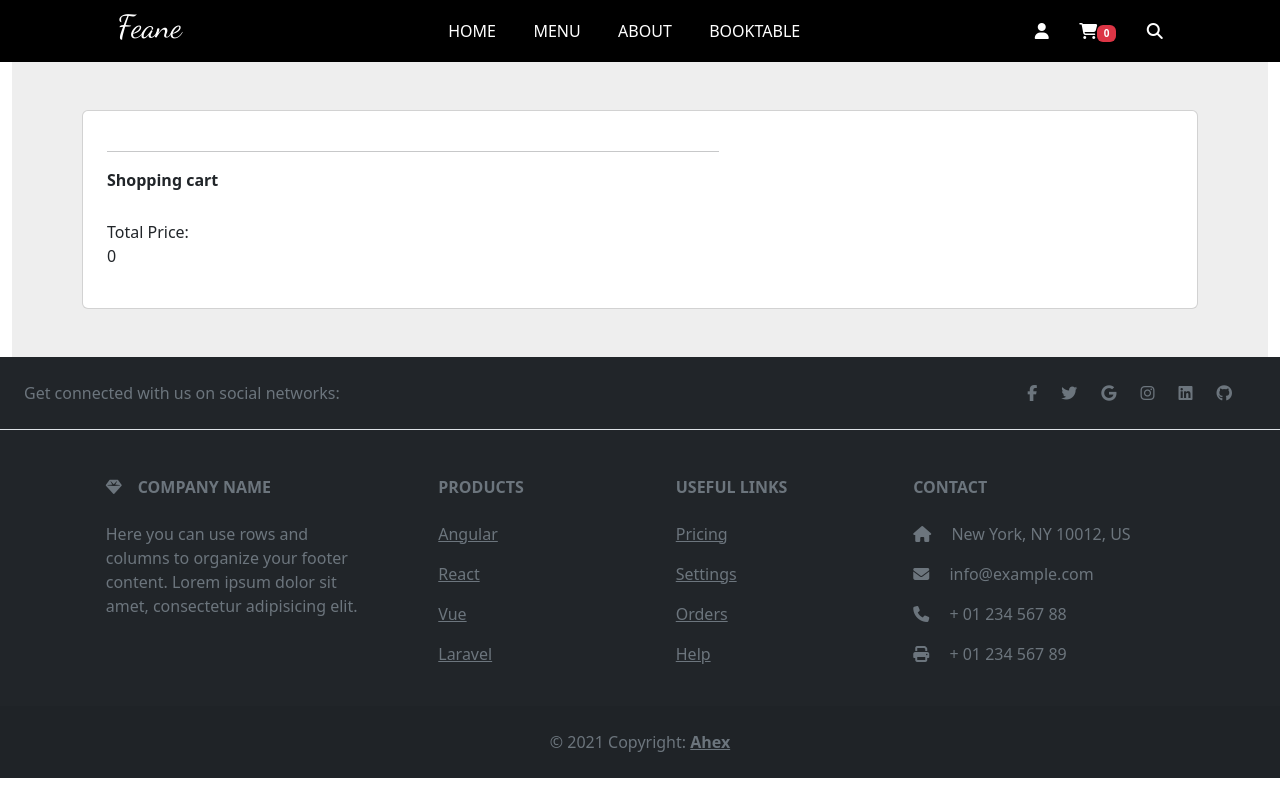
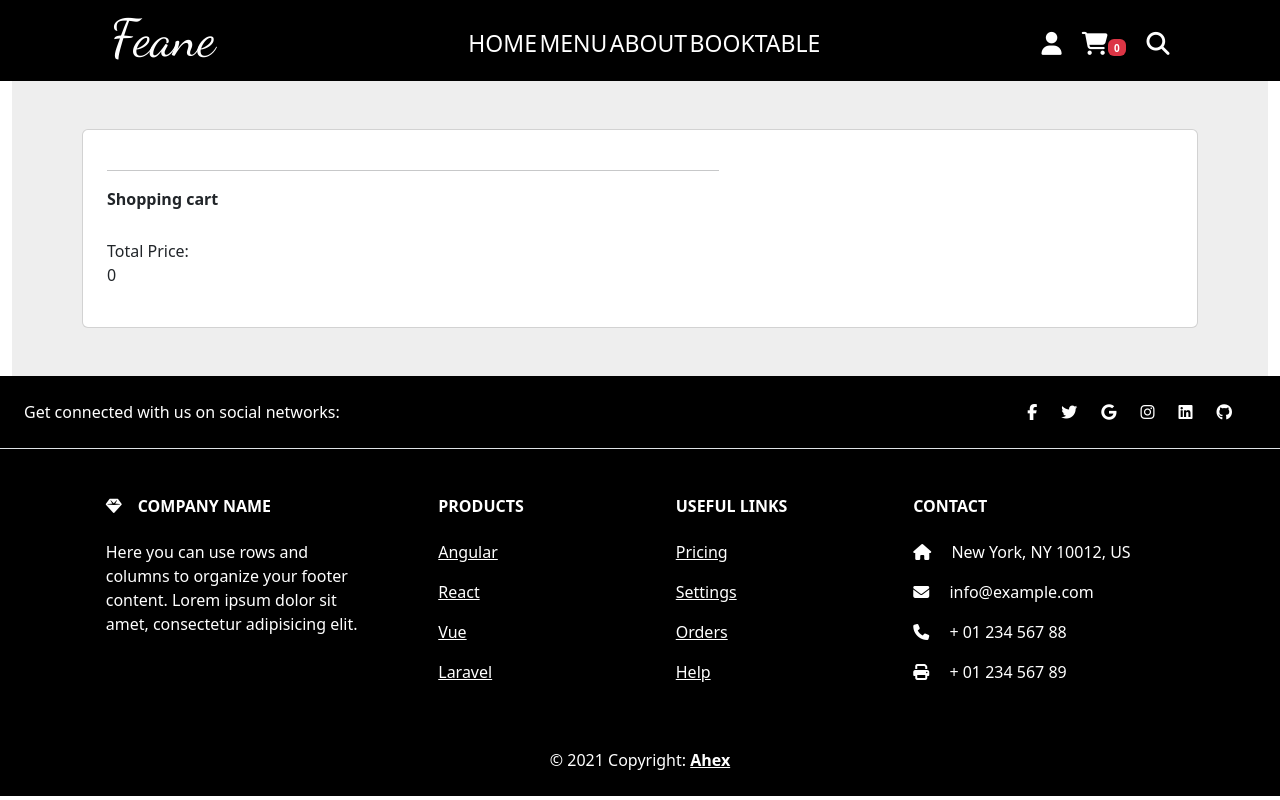
Before and after one commit to ahexamit/FeaneRestaurant, an Angular app: page /cart in a window 1280 px wide. Built offline with nearby package versions, Linux system fonts and the light colour scheme.

Commit message:
cartpage

```diff
--- a/src/app/cart/cart.component.html
+++ b/src/app/cart/cart.component.html
@@ -35,7 +35,7 @@
                           </div>
                           <div class="d-flex flex-row align-items-center">
                             <div style="width: 50px">
-                              <h5 class="fw-normal mb-0">1</h5>
+                              <h5 class="fw-normal mb-0">{{item.quantity}}</h5>
                             </div>
                             <div style="width: 80px">
                               <h5 class="mb-0">{{ item.price }}</h5>
--- a/src/app/cart/cart.component.ts
+++ b/src/app/cart/cart.component.ts
@@ -16,6 +16,7 @@ export class CartComponent implements OnInit {
   ngOnInit() {
     this.cartservice.getProducts().subscribe((res) => {
       this.product = res;
+
       this.grandTotal = this.cartservice.getTotalPrice();
     });
   }
--- a/src/app/footer/footer.component.css
+++ b/src/app/footer/footer.component.css
@@ -0,0 +1,4 @@
+.footer{
+    background-color: black;
+    color: white;
+}
--- a/src/app/footer/footer.component.html
+++ b/src/app/footer/footer.component.html
@@ -1,34 +1,34 @@
 <div class="conatiner">
   <!-- Footer -->
-  <footer class="text-center text-lg-start bg-dark text-muted">
+  <footer class="text-center text-lg-start footer text-muted">
     <!-- Section: Social media -->
     <section
       class="d-flex justify-content-center justify-content-lg-between p-4 border-bottom"
     >
       <!-- Left -->
-      <div class="me-5 d-none d-lg-block">
+      <div class="me-5 d-none d-lg-block text-white">
         <span>Get connected with us on social networks:</span>
       </div>
       <!-- Left -->
 
       <!-- Right -->
       <div>
-        <a href="" class="me-4 text-reset">
+        <a href="" class="me-4 text-white">
           <i class="fab fa-facebook-f"></i>
         </a>
-        <a href="" class="me-4 text-reset">
+        <a href="" class="me-4 text-white">
           <i class="fab fa-twitter"></i>
         </a>
-        <a href="" class="me-4 text-reset">
+        <a href="" class="me-4 text-white">
           <i class="fab fa-google"></i>
         </a>
-        <a href="" class="me-4 text-reset">
+        <a href="" class="me-4 text-white">
           <i class="fab fa-instagram"></i>
         </a>
-        <a href="" class="me-4 text-reset">
+        <a href="" class="me-4 text-white">
           <i class="fab fa-linkedin"></i>
         </a>
-        <a href="" class="me-4 text-reset">
+        <a href="" class="me-4 text-white">
           <i class="fab fa-github"></i>
         </a>
       </div>
@@ -44,10 +44,10 @@
           <!-- Grid column -->
           <div class="col-md-3 col-lg-4 col-xl-3 mx-auto mb-4">
             <!-- Content -->
-            <h6 class="text-uppercase fw-bold mb-4">
+            <h6 class="text-uppercase fw-bold mb-4 text-white">
               <i class="fas fa-gem me-3"></i>Company name
             </h6>
-            <p>
+            <p class="text-white">
               Here you can use rows and columns to organize your footer content.
               Lorem ipsum dolor sit amet, consectetur adipisicing elit.
             </p>
@@ -57,18 +57,18 @@
           <!-- Grid column -->
           <div class="col-md-2 col-lg-2 col-xl-2 mx-auto mb-4">
             <!-- Links -->
-            <h6 class="text-uppercase fw-bold mb-4">Products</h6>
+            <h6 class="text-uppercase fw-bold mb-4 text-white">Products</h6>
             <p>
-              <a href="#!" class="text-reset">Angular</a>
+              <a href="#!" class="text-white">Angular</a>
             </p>
             <p>
-              <a href="#!" class="text-reset">React</a>
+              <a href="#!" class="text-white">React</a>
             </p>
             <p>
-              <a href="#!" class="text-reset">Vue</a>
+              <a href="#!" class="text-white">Vue</a>
             </p>
             <p>
-              <a href="#!" class="text-reset">Laravel</a>
+              <a href="#!" class="text-white">Laravel</a>
             </p>
           </div>
           <!-- Grid column -->
@@ -76,18 +76,18 @@
           <!-- Grid column -->
           <div class="col-md-3 col-lg-2 col-xl-2 mx-auto mb-4">
             <!-- Links -->
-            <h6 class="text-uppercase fw-bold mb-4">Useful links</h6>
+            <h6 class="text-uppercase fw-bold mb-4 text-white">Useful links</h6>
             <p>
-              <a href="#!" class="text-reset">Pricing</a>
+              <a href="#!" class="text-white">Pricing</a>
             </p>
             <p>
-              <a href="#!" class="text-reset">Settings</a>
+              <a href="#!" class="text-white">Settings</a>
             </p>
             <p>
-              <a href="#!" class="text-reset">Orders</a>
+              <a href="#!" class="text-white">Orders</a>
             </p>
             <p>
-              <a href="#!" class="text-reset">Help</a>
+              <a href="#!" class="text-white">Help</a>
             </p>
           </div>
           <!-- Grid column -->
@@ -95,14 +95,14 @@
           <!-- Grid column -->
           <div class="col-md-4 col-lg-3 col-xl-3 mx-auto mb-md-0 mb-4">
             <!-- Links -->
-            <h6 class="text-uppercase fw-bold mb-4">Contact</h6>
-            <p><i class="fas fa-home me-3"></i> New York, NY 10012, US</p>
-            <p>
-              <i class="fas fa-envelope me-3"></i>
+            <h6 class="text-uppercase fw-bold mb-4 text-white">Contact</h6>
+            <p class="text-white"><i class="fas fa-home me-3 text-white"></i> New York, NY 10012, US</p>
+            <p class="text-white">
+              <i class="fas fa-envelope me-3 text-white"></i>
               info@example.com
             </p>
-            <p><i class="fas fa-phone me-3"></i> + 01 234 567 88</p>
-            <p><i class="fas fa-print me-3"></i> + 01 234 567 89</p>
+            <p class="text-white"><i class="fas fa-phone me-3 text-white"></i> + 01 234 567 88</p>
+            <p class="text-white"><i class="fas fa-print me-3 text-white"></i> + 01 234 567 89</p>
           </div>
           <!-- Grid column -->
         </div>
@@ -112,9 +112,9 @@
     <!-- Section: Links  -->
 
     <!-- Copyright -->
-    <div class="text-center p-4" style="background-color: rgba(0, 0, 0, 0.05)">
+    <div class="text-center text-white p-4" style="background-color: rgba(0, 0, 0, 0.05)">
       © 2021 Copyright:
-      <a class="text-reset fw-bold" href="https://mdbootstrap.com/">Ahex</a>
+      <a class="text-white fw-bold" href="https://mdbootstrap.com/">Ahex</a>
     </div>
     <!-- Copyright -->
   </footer>
--- a/src/app/header/header.component.css
+++ b/src/app/header/header.component.css
@@ -5,10 +5,11 @@
   background-color: black;
   align-items: center;
   color: white;
+  height: 81px;
 }
 .brand {
   font-family: "Dancing Script", cursive;
-  font-size: 32px;
+  font-size: 52px;
 }
 .nav-list {
   display: flex;
@@ -25,6 +26,7 @@
 
 a {
   color: white;
+  font-size: 23px;
   text-decoration: none;
 }
 a:hover {
--- a/src/app/shared/cart.service.ts
+++ b/src/app/shared/cart.service.ts
@@ -19,17 +19,31 @@ export class CartService {
     this.productList.next(product);
   }
   public addToCart(product: any) {
-    this.cartItemList.push(product);
+    const dummyData = this.cartItemList.find(
+      (item: any) => item.title === product.title
+    ); // find product by name
+    console.log(dummyData);
+    if (!dummyData) {
+      this.cartItemList.push(product);
+    } else {
+      const newArray = this.cartItemList.map((each: any) => {
+        if (each.title === product.title) {
+          return { ...each, quantity: each.quantity + 1 };
+        }
+        return each;
+      });
+      this.cartItemList = newArray;
+      console.log(this.cartItemList);
+    }
     this.productList.next(this.cartItemList);
     this.getTotalPrice();
     console.log(this.cartItemList);
   }
-  public getTotalPrice(): number{
-    let grandTotal:number = 0;
+  public getTotalPrice(): number {
+    let grandTotal: number = 0;
     this.cartItemList.map((a: any) => {
-      grandTotal = grandTotal+ a.total;
-    console.log(grandTotal);
-
+      grandTotal = grandTotal + a.quantity * a.price;
+      console.log(grandTotal);
     });
     return grandTotal;
   }
```
